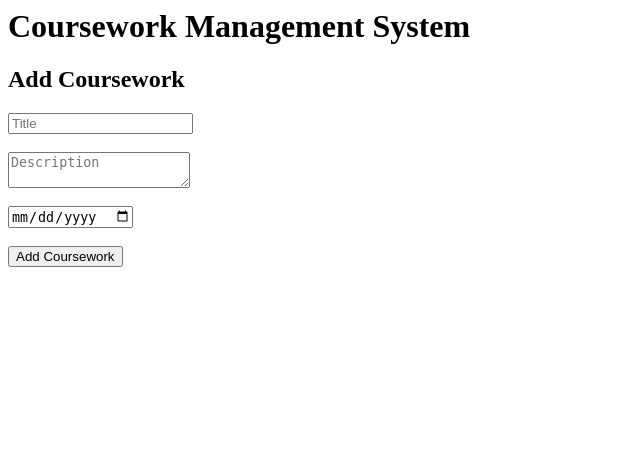
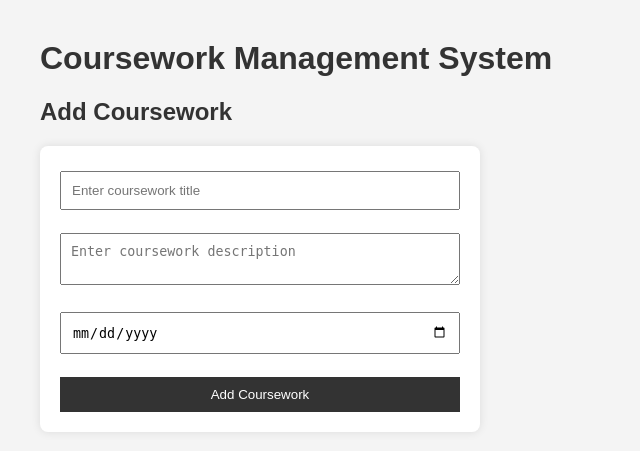
Before and after one commit to AdamWahid26/Flowly, a Flask app: page / in a window 1280 px wide. Shown: the top 451 px of the page, without its empty margins (0-640 px from the left). Run offline with Flask 3, Linux system fonts and the light colour scheme.

Commit message:
khaled 5

```diff
--- a/coursework-system/app.py
+++ b/coursework-system/app.py
@@ -1,4 +1,4 @@
-from flask import Flask, render_template
+from flask import Flask, render_template, request, redirect
 import sqlite3
 
 app = Flask(__name__)
@@ -21,11 +21,6 @@ def init_db():
 def home():
     return render_template('index.html')
 
-if __name__ == '__main__':
-    init_db()
-    app.run(debug=True)
-    from flask import request, redirect
-
 @app.route('/add', methods=['POST'])
 def add_coursework():
     title = request.form['title']
@@ -34,13 +29,15 @@ def add_coursework():
 
     conn = sqlite3.connect('database.db')
     cursor = conn.cursor()
-
     cursor.execute(
         "INSERT INTO coursework (title, description, due_date) VALUES (?, ?, ?)",
         (title, description, due_date)
     )
-
     conn.commit()
     conn.close()
 
     return redirect('/')
+
+if __name__ == '__main__':
+    init_db()
+    app.run(debug=True)
--- a/coursework-system/static/style.css
+++ b/coursework-system/static/style.css
@@ -4,6 +4,28 @@ body {
     background-color: #f4f4f4;
 }
 
-h1 {
+h1, h2 {
     color: #333;
 }
+
+form {
+    background: white;
+    padding: 20px;
+    width: 400px;
+    border-radius: 8px;
+    box-shadow: 0 0 10px rgba(0, 0, 0, 0.1);
+}
+
+input, textarea, button {
+    width: 100%;
+    padding: 10px;
+    margin-top: 5px;
+    box-sizing: border-box;
+}
+
+button {
+    cursor: pointer;
+    background-color: #333;
+    color: white;
+    border: none;
+}
--- a/coursework-system/templates/index.html
+++ b/coursework-system/templates/index.html
@@ -1,16 +1,24 @@
+<!DOCTYPE html>
+<html lang="en">
+<head>
+    <meta charset="UTF-8">
+    <meta name="viewport" content="width=device-width, initial-scale=1.0">
+    <title>Coursework Management</title>
+    <link rel="stylesheet" href="{{ url_for('static', filename='style.css') }}">
+</head>
 <body>
     <h1>Coursework Management System</h1>
 
     <h2>Add Coursework</h2>
 
     <form method="POST" action="/add">
-        <input type="text" name="title" placeholder="Title" required><br><br>
+        <input type="text" name="title" placeholder="Enter coursework title" required><br><br>
 
-        <textarea name="description" placeholder="Description" required></textarea><br><br>
+        <textarea name="description" placeholder="Enter coursework description" required></textarea><br><br>
 
         <input type="date" name="due_date" required><br><br>
 
         <button type="submit">Add Coursework</button>
     </form>
-
 </body>
+</html>
```
